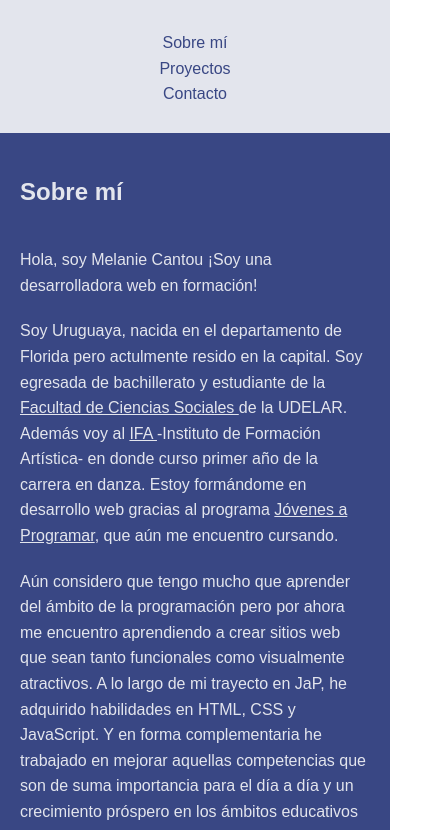
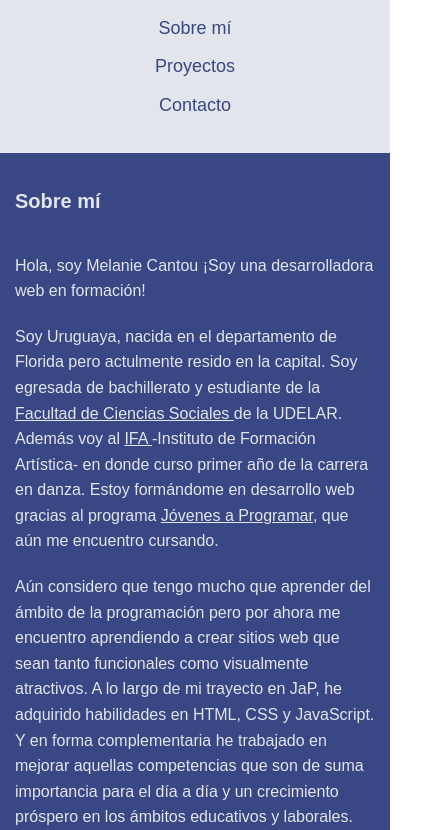
Before and after one commit to melprog/portafolio, a plain HTML site: page index.html in a window 390 px wide. Shown: the part 90-920 px from the top of the page, 430 px wide, since content can reach past the window. Drawn offline with Linux system fonts and the light colour scheme.

Commit message:
fst commit

```diff
--- a/styles.css
+++ b/styles.css
@@ -4,13 +4,14 @@ body {
     margin: 0;
     padding: 0;
     line-height: 1.6;
+    color: #394784;
 }
 
 header {
-    font-size: medium;
+    font-size: 20px;
     background: #e3e5ed;
     color: #394784;
-    padding: 10px;
+    padding: 20px;
     display: flex;
     justify-content: space-between;
     align-items: center;
@@ -24,6 +25,7 @@ nav ul {
     list-style: none;
     padding: 0;
     display: flex;
+    gap: 15px;
 }
 
 nav ul li {
@@ -46,7 +48,7 @@ nav ul li a:hover {
 
 section {
     background: #394784;
-    padding: 20px;
+    padding: 40px;
 }
 
 #about {
@@ -63,7 +65,7 @@ section {
 }
 
 .text-content {
-    max-width: 1000px;
+    max-width: 600px;
     text-align: left;
 }
 
@@ -114,7 +116,7 @@ section {
     width: calc(33.333% - 20px);
     margin: 10px;
     transition: transform 0.3s, box-shadow 0.3s;
-    min-width: 50px;
+    min-width: 150px;
     max-width: 250px;
 }
 
@@ -164,7 +166,7 @@ footer {
     background: #e3e5ed;
     color: #394784;
     text-align: center;
-    padding: 5px;
+    padding: 20px;
     position: absolute;
     border-bottom: 0;
     width: 100%;
@@ -187,21 +189,43 @@ footer {
     }
 }
 
-/* Estilos para pantallas pequeñas (móviles) */
+
 @media (max-width: 768px) {
     header {
         flex-direction: column;
         text-align: center;
+        font-size: 18px;
+        padding: 15px;
     }
 
-    nav ul {
-        flex-direction: column;
-        align-items: center;
+    h1 {
+        font-size: 24px;
+    }
+
+    h2 {
+        font-size: 20px;
+    }
+
+    h3 {
+        font-size: 18px;
+    }
+
+    p {
+        font-size: 16px;
     }
 
     .about-content {
         flex-direction: column;
         text-align: center;
+        align-items: center;
+    }
+
+    .about-image {
+        max-width: 150px;
+    }
+
+    .projects-container {
+        flex-direction: column;
     }
 
     .project-card {
@@ -212,4 +236,14 @@ footer {
     footer {
         font-size: 14px;
     }
+
+    section {
+        padding: 15px;
+    }
+
+    nav ul {
+        flex-direction: column;
+        align-items: center;
+        gap: 10px;
+    }
 }
```
